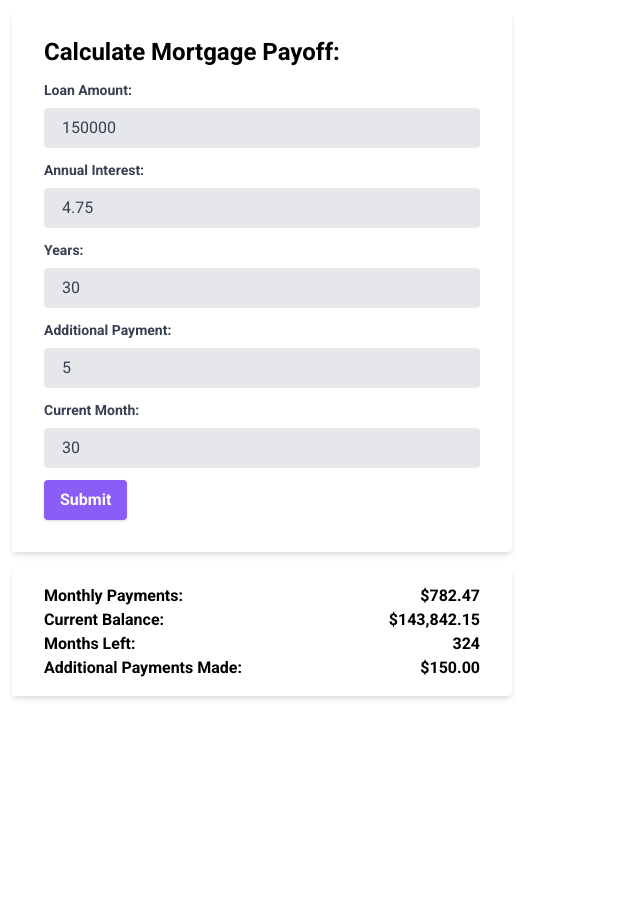
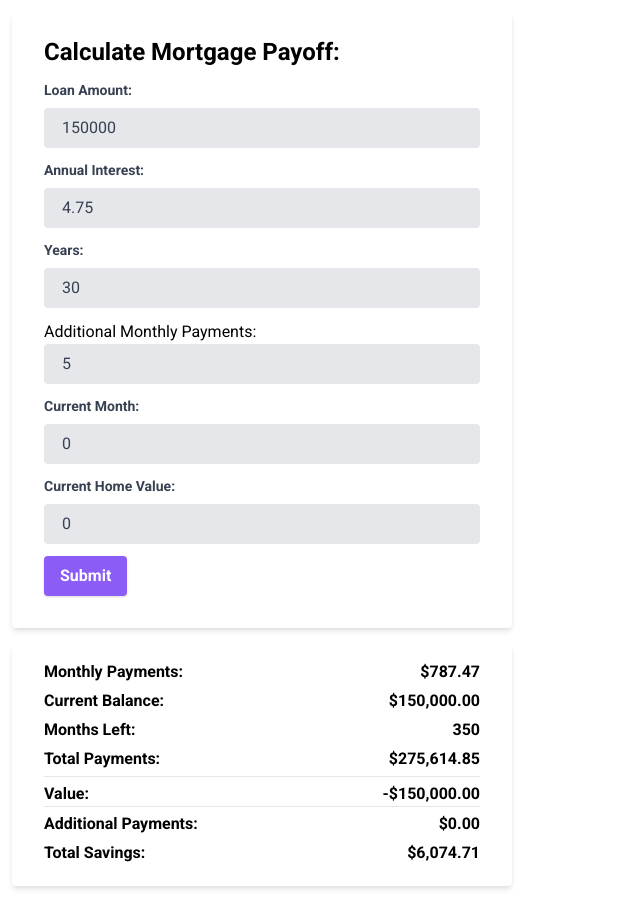
Before and after one commit to ImpostorEngineer/mortgage-calculator, a website: page index.html in a window 1280 px wide. Both pictures are taken after typing "5" into the empty fields and a click on the button "Submit". Shown: the whole page, without its empty margins (0-640 px from the left). Before the commit the page ends 800 px from the top, so only its background shows below. Drawn offline with nearby package versions, Linux system fonts and the light colour scheme.

Commit message:
Formatting, added value.

```diff
--- a/assets/script.js
+++ b/assets/script.js
@@ -6,28 +6,26 @@ function isNum(x) {
   return false;
 }
 
-function paymentArr(pmt, N) {
-  let paymentsArr = [];
-  for (let i = 0; i < N; i++) {
-    paymentsArr.push(pmt);
-  }
-  return paymentsArr;
-}
-
 function principalArr(p, pmt, N, r, additionalPMT) {
   if (isNaN(additionalPMT)) {
     additionalPMT = 0;
   }
   let principalEndingValue = [];
+  let principalPortionArr = [];
+  let interestPortionArr = [];
+  let paymentsArr = [];
   for (let i = 0; i < N; i++) {
     let interestPortion = p * r;
     let princiapPortion = pmt - interestPortion;
     p = p - princiapPortion - additionalPMT;
     if (p >= -1) {
       principalEndingValue.push(Math.round(p * 100) / 100);
+      principalPortionArr.push(Math.round(princiapPortion * 100) / 100);
+      interestPortionArr.push(Math.round(interestPortion * 100) / 100);
+      paymentsArr.push(pmt);
     }
   }
-  return principalEndingValue;
+  return { principalEndingValue, principalPortionArr, interestPortionArr, paymentsArr };
 }
 
 function calculate() {
@@ -36,6 +34,7 @@ function calculate() {
   let years = mortageForm.years.value;
   let additionalPMT = mortageForm.additionalPMT.value;
   let currentMonth = mortageForm.currentMonth.value;
+  let currentHomeValue = mortageForm.currentHomeValue.value;
   let result = document.getElementById('result');
   let principalAlert = document.getElementById('principalAlert');
   let interestAlert = document.getElementById('interestAlert');
@@ -57,6 +56,10 @@ function calculate() {
     document.getElementById('years').focus();
     return false;
   }
+
+  let endingValueSelector = 0;
+  let principalCurrentBalance = principal;
+
   principalAlert.innerHTML = '';
   interestAlert.innerHTML = '';
   yearsAlert.innerHTML = '';
@@ -64,20 +67,126 @@ function calculate() {
   let p = principal;
   let r = interest / 1200;
   let N = years * 12;
-  let payment = (p * (r * Math.pow(1 + r, N))) / (Math.pow(1 + r, N) - 1) + additionalPMT;
+  let pmt = (p * (r * Math.pow(1 + r, N))) / (Math.pow(1 + r, N) - 1);
+  let payment = pmt + +additionalPMT;
   let currency = new Intl.NumberFormat('US', { style: 'currency', currency: 'USD' });
-  let pmt = paymentArr(payment, N);
-  let pEndingValue = principalArr(p, payment, N, r, additionalPMT);
-  let monthsLeft = pEndingValue.length - currentMonth;
-  let principalCurrentBalance = pEndingValue[currentMonth - 1];
-  let additionalPMTMade = additionalPMT * currentMonth;
+  let valueArrays = principalArr(p, payment, N, r, additionalPMT);
+  let monthsLeft = valueArrays.principalEndingValue.length - currentMonth;
+  let totalPMT = payment * valueArrays.principalEndingValue.length;
+  let totalAdditionalPMT = +additionalPMT * currentMonth;
+  let savings = pmt * N - payment * valueArrays.principalEndingValue.length;
+  if (currentMonth > 0) {
+    endingValueSelector = currentMonth - 1;
+    principalCurrentBalance = valueArrays.principalEndingValue[endingValueSelector];
+  }
+  let capital = currentHomeValue - principalCurrentBalance;
 
   result.innerHTML = `
   <div id="pmt">Monthly Payments: </div><div class='text-right'>${currency.format(payment)}</div>
   <div id="currentBal">Current Balance: </div><div class='text-right'>${currency.format(principalCurrentBalance)}
   </div>
   <div id="monthsLeft">Months Left: </div><div class='text-right'>${monthsLeft} </div>
-  <div id="addPMTMade">Additional Payments Made: </div><div class='text-right'>${currency.format(
-    additionalPMTMade
-  )}</div>`;
+  <div id="totalPMT">Total Payments: </div><div class='text-right'>${currency.format(totalPMT)}</div>
+  <div>
+  <hr />
+  </div>
+  <div>
+  <hr />
+  </div>
+  <div>Value:
+  <hr />
+  </div>
+  <div class='text-right'>${currency.format(capital)}
+  <hr />
+  </div>
+  <div id="addPMTMade">Additional Payments: </div><div class='text-right'>${currency.format(totalAdditionalPMT)}</div>
+  <div id="savings">Total Savings: </div><div class='text-right'>${currency.format(savings)}</div>
+  `;
+
+  //   let PMToptions = {
+  //     series: [
+  //       {
+  //         name: 'Payments',
+  //         data: valueArrays.paymentsArr,
+  //       },
+
+  //       {
+  //         name: 'Principal',
+  //         data: valueArrays.principalPortionArr,
+  //       },
+  //       {
+  //         name: 'Interest',
+  //         data: valueArrays.interestPortionArr,
+  //       },
+  //     ],
+  //     theme: {
+  //       mode: 'light',
+  //       palette: 'palette6',
+  //       monochrome: {
+  //         enabled: false,
+  //         color: '#255aee',
+  //         shadeTo: 'light',
+  //         shadeIntensity: 0.65,
+  //       },
+  //     },
+  //     chart: {
+  //       fontFamily: 'Roboto, Arial, sans-serif',
+  //       height: 350,
+  //       width: 650,
+  //       type: 'line',
+  //       zoom: {
+  //         enabled: false,
+  //       },
+  //     },
+  //     colors: ['#0000FF', '#00FF00', '#FF0000'],
+  //     fill: {
+  //       type: 'solid',
+  //       opacity: [1, 0.5, 1],
+  //     },
+  //     dataLabels: {
+  //       enabled: false,
+  //     },
+  //     stroke: {
+  //       curve: 'straight',
+  //       width: 4,
+  //     },
+  //     title: {
+  //       text: 'Amortization Schedule',
+  //       align: 'center',
+  //     },
+  //     grid: {
+  //       row: {
+  //         colors: ['#f3f3f3', 'transparent'], // takes an array which will be repeated on columns
+  //         opacity: 0.5,
+  //       },
+  //     },
+  //     xaxis: {
+  //       labels: {
+  //         rotate: 0,
+  //       },
+  //       tickPlacement: 'on',
+  //       max: monthsLeft,
+  //       title: {
+  //         text: 'Number of Weeks',
+  //         offsetX: 250,
+  //         style: {
+  //           color: '#9C9C9C',
+  //           fontSize: '10px',
+  //           fontFamily: 'Roboto, sans-serif',
+  //           fontWeight: 400,
+  //         },
+  //       },
+  //       tickAmount: 20,
+  //     },
+  //     yaxis: {
+  //       decimalsInFloat: 0,
+  //       labels: {
+  //         formatter: function (val, index) {
+  //           return '$' + Math.floor(val * 100) / 100;
+  //         },
+  //       },
+  //     },
+  //   };
+  //   let PMTChart = new ApexCharts(document.querySelector('#pmtChart'), PMToptions);
+  //   PMTChart.render();
 }
--- a/index.html
+++ b/index.html
@@ -5,7 +5,7 @@
     <meta http-equiv="X-UA-Compatible" content="IE=edge" />
     <meta name="viewport" content="width=device-width, initial-scale=1.0" />
     <link href="https://unpkg.com/tailwindcss@^2/dist/tailwind.min.css" rel="stylesheet" />
-    <script src="https://cdn.jsdelivr.net/npm/apexcharts"></script>
+    <!-- <script src="https://cdn.jsdelivr.net/npm/apexcharts"></script> -->
     <link rel="preconnect" href="https://fonts.gstatic.com" />
     <link href="https://fonts.googleapis.com/css2?family=Roboto:wght@400;700;900&display=swap" rel="stylesheet" />
     <title>Mortgage Payoff Calculator</title>
@@ -16,11 +16,15 @@
       .inputs {
         width: 500px;
       }
+	  #result > div {
+		margin-bottom: 5px;
+	  }
     </style>
   </head>
   <body>
     <div class="container">
-      <div class="inputs m-3">
+      <div class="m-3">
+	  <div class="inputs" id='inputs'>
         <form id="mortageForm" action="#" class="bg-white shadow-md rounded px-8 pt-6 pb-8 mb-4">
           <h1 class="text-2xl mb-3 font-bold">Calculate Mortgage Payoff:</h1>
           <div class="mb-3">
@@ -59,7 +63,8 @@
             /><p id="yearsAlert" class="text-red-500 text-xs italic m-1"></p>
           </div>
           <div class="mb-3">
-            <label class="block text-gray-700 text-sm font-bold mb-2" for="additionalPMT">Additional Payment:</label>
+            <label class="block text-gray-700 text-sm font-bold mb-2" for="additionalPMT"></label>
+              Additional Monthly Payments:</label>
             <input
               class="bg-gray-200 appearance-none border-2 border-gray-200 rounded w-full py-2 px-4 text-gray-700 leading-tight focus:outline-none focus:bg-white focus:border-purple-500"
               type="number"
@@ -76,9 +81,20 @@
               type="number"
               name="currentMonth"
               id="currentMonth"
-              value="30"
+              value="0"
               required
             /><p id="currentMonthAlert" class="text-red-500 text-xs italic m-1"></p>
+          </div>
+		  <div class="mb-3">
+            <label class="block text-gray-700 text-sm font-bold mb-2" for="currentHomeValue">Current Home Value:</label>
+            <input
+              class="bg-gray-200 appearance-none border-2 border-gray-200 rounded w-full py-2 px-4 text-gray-700 leading-tight focus:outline-none focus:bg-white focus:border-purple-500"
+              type="number"
+              name="currentHomeValue"
+              id="currentHomeValue"
+              value="0"
+              required
+            /><p id="currentHomeValueAlert" class="text-red-500 text-xs italic m-1"></p>
           </div>
           <div class="flex items-center justify-between">
             <button
@@ -90,10 +106,12 @@
             </button>
           </div>
         </form>
+		<div class="bg-white shadow-md rounded px-8 pt-4 pb-4 mb-4 font-bold inputs  grid grid-cols-2 gap-0" id="result">
+		</div>
       </div>
-      <div class="bg-white shadow-md rounded px-8 pt-4 pb-4 mb-4 font-bold inputs ml-3 grid grid-cols-2" id="result">
-      </div>
-      <script src="./assets/script.js"></script>
+	  <!-- <div class="bg-white shadow-md rounded px-8 pt-4 pb-4 mb-4 font-bold" id='pmtChart'></div> -->
+	  </div>
     </div>
+	<script src="./assets/script.js"></script>
   </body>
 </html>
```
